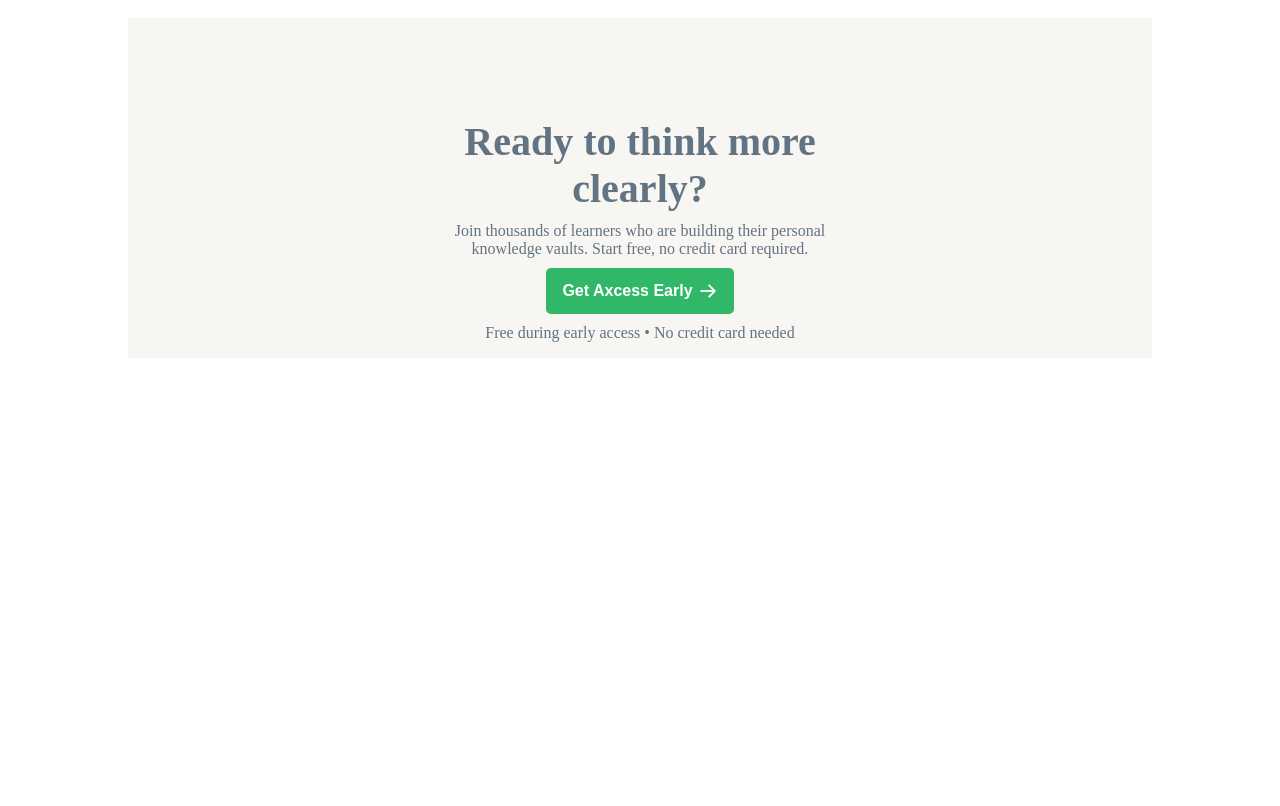
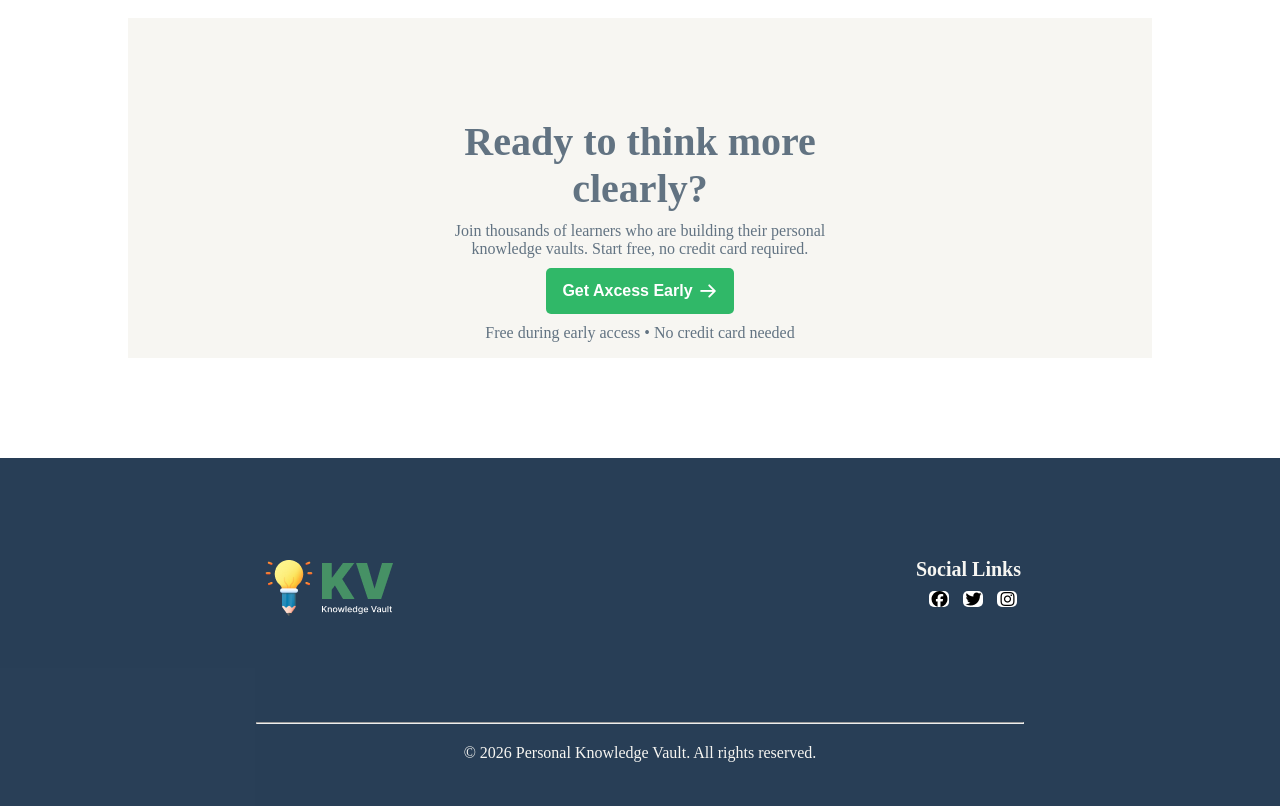
Before and after one commit to NahidHasan2kk2/assignment-project-1-2026, a plain HTML site: page index.html in a window 1280 px wide. Shown: the part 2127-2933 px from the top of the page. Before the commit the page ends 2485 px from the top, so only its background shows below. Drawn offline with Linux system fonts and the light colour scheme.

Commit message:
footer section added

```diff
--- a/index.html
+++ b/index.html
@@ -113,7 +113,23 @@
 
     </div>
   </section>
-
+  <footer>
+    <div class="footer-container">
+      <div>
+        <img src="assets/logo-footer.png" alt="">
+      </div>
+      <div>
+        <h3>Social Links</h3>
+        <div>
+          <i class="fa-brands fa-facebook"></i>
+          <i class="fa-brands fa-twitter"></i>
+          <i class="fa-brands fa-instagram"></i>
+        </div>
+      </div>
+    </div>
+    <hr>
+    <p>© 2026 Personal Knowledge Vault. All rights reserved.</p>
+  </footer>
 
 </body>
 
--- a/styles/style.css
+++ b/styles/style.css
@@ -182,11 +182,8 @@ nav a {
 
 }
 
-/* 000000000 */
-success-container img {
- width: 600px;
- height: 600px;
-}
+/* success container section style*/
+
 
 .success-container {
 
@@ -235,6 +232,7 @@ success-container img {
  height: 340px;
  text-align: center;
  padding-top: 100px;
+
 }
 
 .excess-contents {
@@ -254,3 +252,47 @@ success-container img {
  padding: 10px 0;
  color: #627382;
 }
+
+/* footer section added */
+footer {
+ width: 100%;
+ height: 348px;
+ margin-top: 100px;
+ background-color: #08213ddd;
+ text-align: center;
+}
+
+.footer-container {
+ padding: 100px 0;
+ display: flex;
+
+
+
+}
+
+footer hr {
+ width: 60%;
+}
+
+footer h3 {
+ padding-bottom: 10px;
+ font-size: 20px;
+ font-weight: 600;
+ color: #F7F6F2;
+}
+
+
+footer p {
+
+ padding-top: 20px;
+ font-size: 16px;
+ font-weight: 400;
+ color: #F7F6F2;
+}
+
+.fa-brands {
+ background-color: #FFFFFF;
+ border-radius: 5px;
+ margin-left: 10px;
+
+}
```
